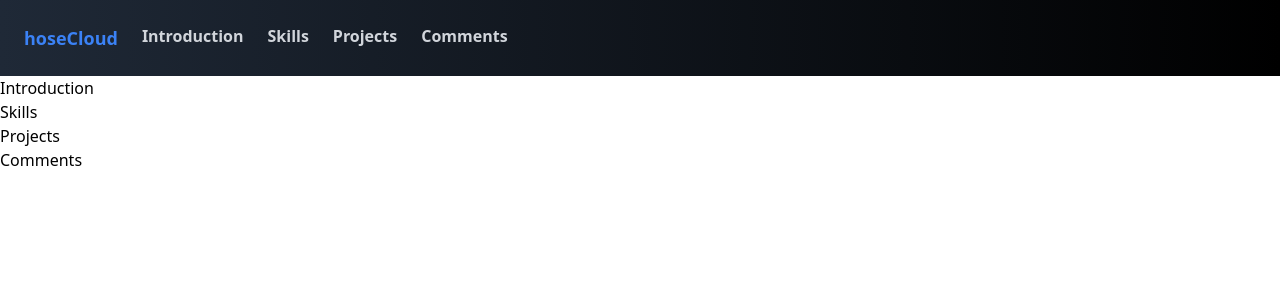
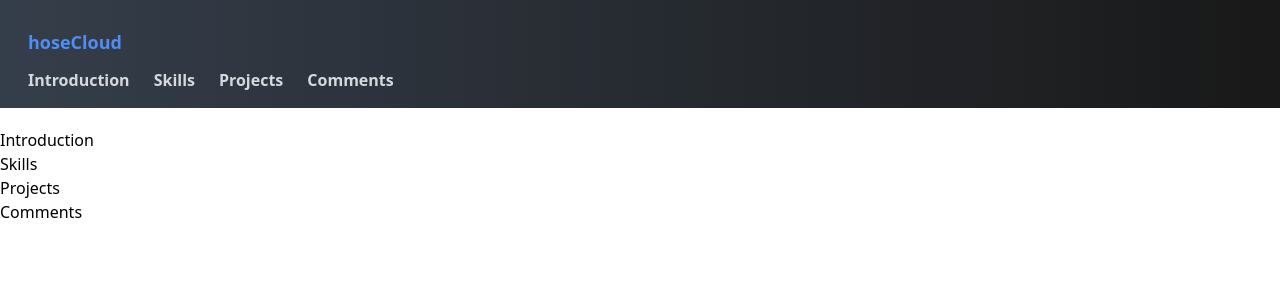
Before and after one commit to hoseCloud/portfolio, a React (Create React App) app: page / in a window 1280 px wide. Shown: the top 300 px of the page. Built offline with nearby package versions, Linux system fonts and the light colour scheme.

Commit message:
Add fixed and opacity in nav

```diff
--- a/src/components/Header.js
+++ b/src/components/Header.js
@@ -1,7 +1,7 @@
 function Header() {
   return (
     <div id="Header">
-      <nav className="bg-gradient-to-r from-gray-800 to-black p-3 flex justify-start">
+      <nav className="bg-gradient-to-r from-gray-800 to-black top-0 opacity-90 fixed w-full bg-gray-800 text-white p-4">
         <h1 className="text-blue-500 p-3 font-bold text-lg">hoseCloud</h1>
         <a href="#Introduction" className="text-gray-300 p-3 font-bold">
           Introduction
@@ -16,6 +16,7 @@ function Header() {
           Comments
         </a>
       </nav>
+      <div className="h-32"></div>
     </div>
   );
 }
```
